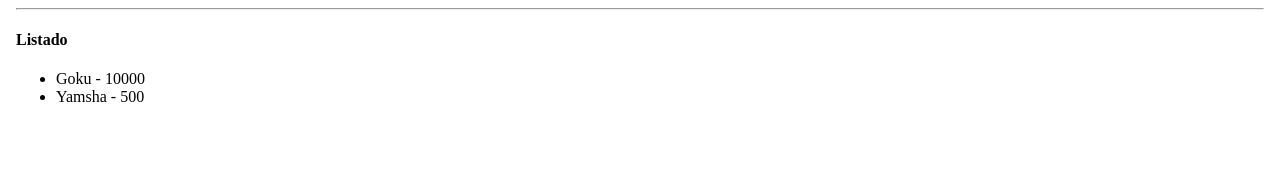
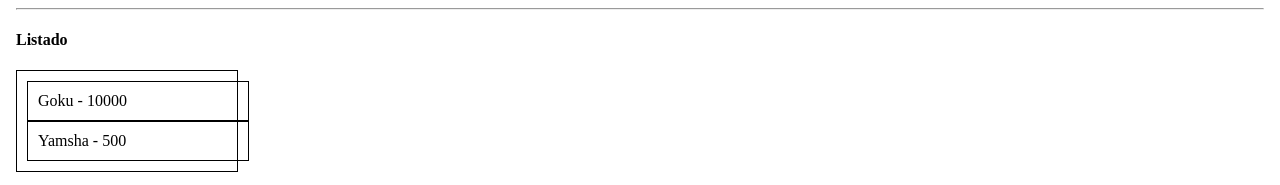
Before and after one commit to MoshiiHub/Prueba_aplicacion, an Angular app: page / in a window 1280 px wide. Shown: the part 2613-2798 px from the top of the page. Before the commit the page ends 2735 px from the top, so only its background shows below. Built offline with nearby package versions, Linux system fonts and the light colour scheme.

Commit message:
Nuevos cambios

```diff
--- /dev/null
+++ b/src/app/dbz/pages/main-page.component.css
@@ -0,0 +1,11 @@
+.list-group-item{
+  border: 1px solid black;
+  padding: 10px;
+  width: 200px;
+  list-style: none;
+
+}
+.list-group-item ul{
+  list-style-type: none;
+  padding-left: 20px;
+}
--- a/src/app/dbz/pages/main-page.component.ts
+++ b/src/app/dbz/pages/main-page.component.ts
@@ -3,6 +3,7 @@ import {Component, OnInit} from '@angular/core';
 @Component({
   selector: 'app-dbz-main-page',
   templateUrl: './main-page.component.html',
+  styleUrls: ['./main-page.component.css']
 
 })
 
```
